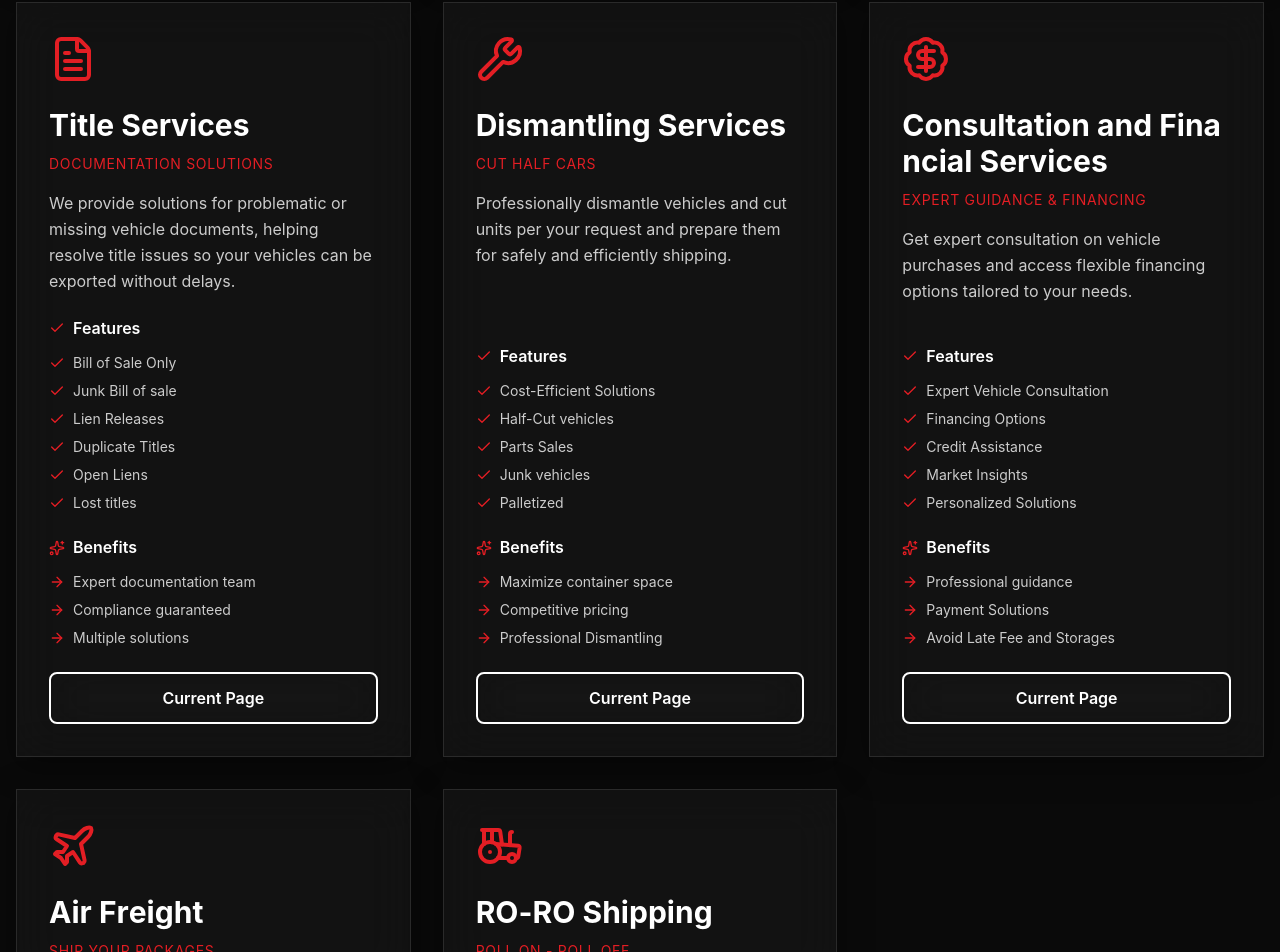
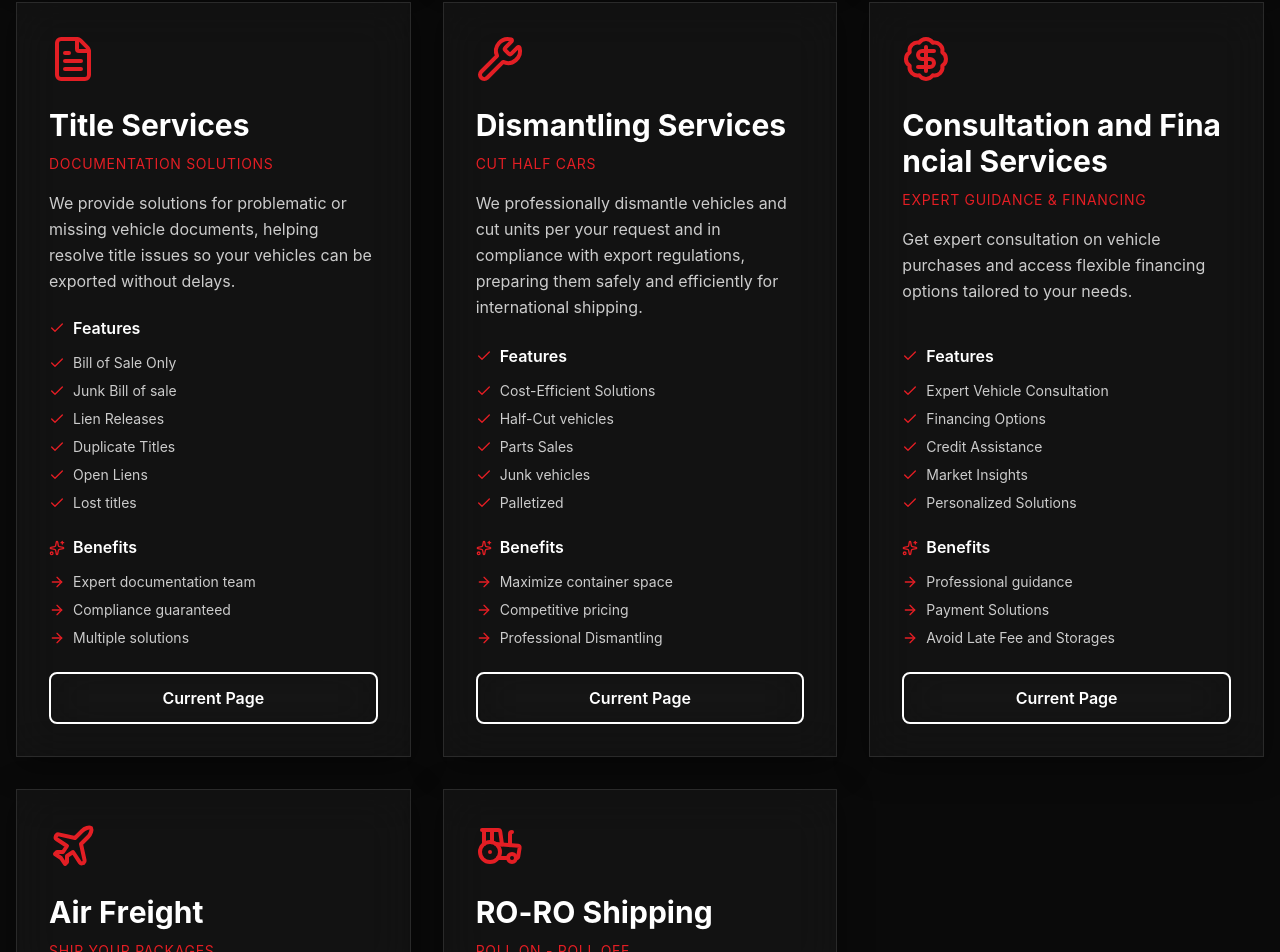
Before and after one commit to rhectoroc/motorx, a React (Vite) app: page /services in a window 1280 px wide. Shown: the part 1440-2392 px from the top of the page. Built offline with nearby package versions, Linux system fonts and the light colour scheme.

Commit message:
Fix Dismantling

```diff
--- a/src/data/services.js
+++ b/src/data/services.js
@@ -96,7 +96,7 @@ export const allServices = [
         id: 'dismantling',
         title: 'Dismantling Services',
         subtitle: 'Parts & Salvage',
-        description: 'Professional vehicle dismantling and parts salvage services for maximum value recovery.',
+        description: 'We professionally dismantle vehicles and cut units per your request and in compliance with export regulations, preparing them safely and efficiently for international shipping.',
         icon: 'Wrench',
         features: [
             'Professional Dismantling',
--- a/src/i18n/locales/en.json
+++ b/src/i18n/locales/en.json
@@ -194,7 +194,7 @@
         "dismantling": {
             "title": "Dismantling Services",
             "subtitle": "CUT HALF CARS",
-            "description": "Professionally dismantle vehicles and cut units per your request and prepare them for safely and efficiently shipping.",
+            "description": "We professionally dismantle vehicles and cut units per your request and in compliance with export regulations, preparing them safely and efficiently for international shipping.",
             "features": [
                 "Cost-Efficient Solutions",
                 "Half-Cut vehicles",
@@ -211,6 +211,7 @@
                 "stat1": "Cut Cars",
                 "stat2": "Half Cars"
             },
+            "tag": "starting at $600",
             "button": "Cut vehicles now",
             "footer": "Half-Cut for Shipping * Cost-Efficient Solutions * Professional Dismantling"
         },
```
